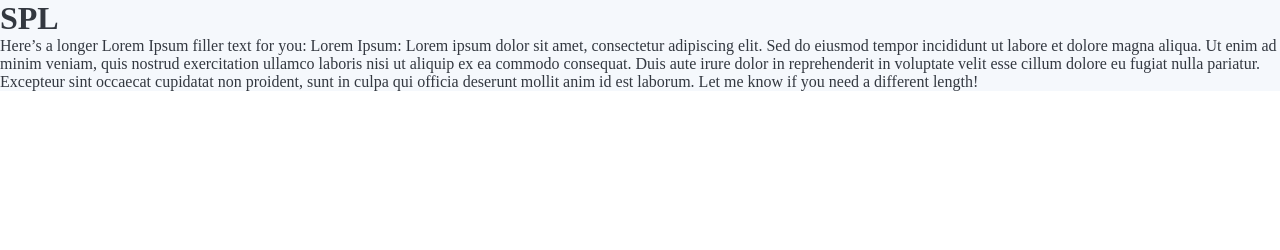
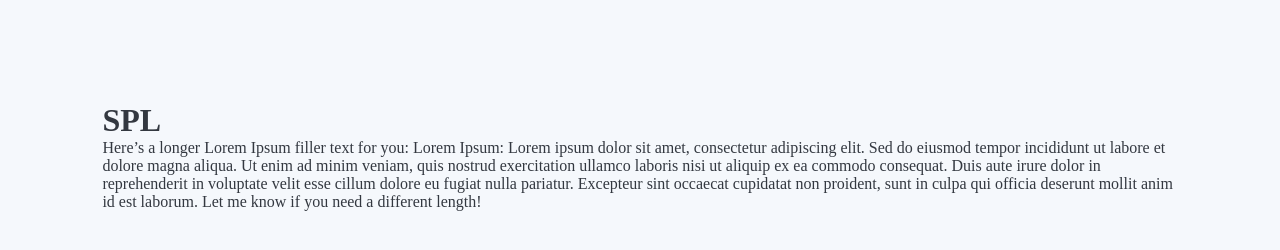
Before and after one commit to Aydin-2010/SPL_HOME, a plain HTML site: page index.html in a window 1280 px wide. Drawn offline with Linux system fonts and the light colour scheme.

Commit message:
Update styles.css

```diff
--- a/styles.css
+++ b/styles.css
@@ -17,4 +17,5 @@ body {
 #CentralContents {
   background-color: #f5f8fc;
   color: #333840;
+  padding: 8%;
 }
```
